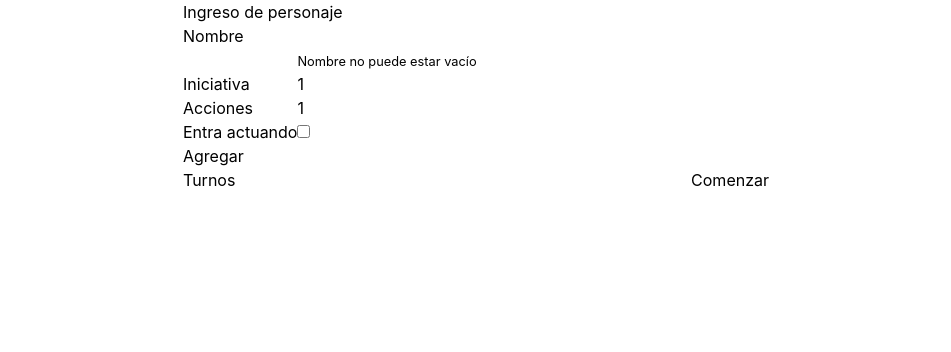
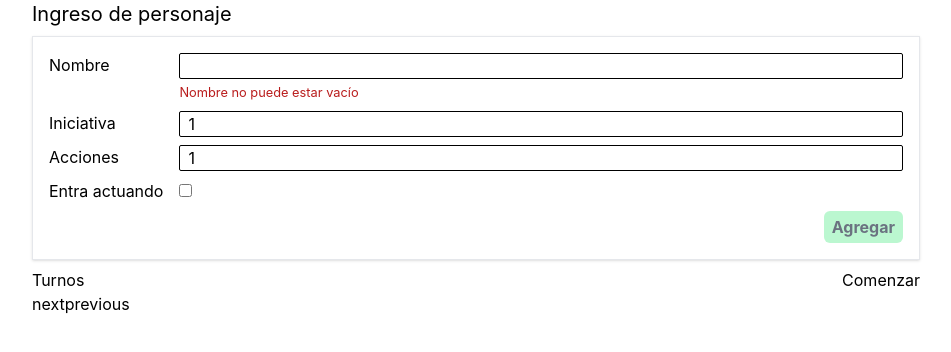
Before and after one commit to GonziTaji/werewolf-initiative, a Next.js app: page / in a window 1280 px wide. Shown: the top 352 px of the page, without its empty margins (164-1115 px from the left). Built offline with nearby package versions, Linux system fonts and the light colour scheme.

Commit message:
Style changes

```diff
--- a/components/characterForm.tsx
+++ b/components/characterForm.tsx
@@ -12,6 +12,7 @@ interface FormControlData<T> {
     label: string;
     errorMsg?: string;
     isValid: boolean;
+    className: string;
     validator?: (value: T) => boolean;
 }
 
@@ -51,7 +52,7 @@ export default function CharacterForm(props: CharacterFormProps) {
 
     function inputOnChange(ev: SyntheticEvent<HTMLInputElement>) {
         const currentTarget = ev.currentTarget;
-        const controlKey = currentTarget.getAttribute('data-control-key') || '';
+        const controlKey = currentTarget.id;
 
         const newFormData = { ...formData };
         const controlData = newFormData[controlKey];
@@ -79,39 +80,56 @@ export default function CharacterForm(props: CharacterFormProps) {
 
     return (
         <>
-            <h2>Ingreso de personaje</h2>
+            <h2 className="text-xl">Ingreso de personaje</h2>
 
-            <form style={styles.form}>
+            <form className="p-4 my-2 border grid gap-y-2 grid-cols-auto-1fr shadow">
                 {Object.entries(formData).map(
                     ([controlKey, formControl], i) => (
                         <Fragment key={i}>
-                            <label htmlFor={controlKey}>
+                            <label className="pr-4" htmlFor={controlKey}>
                                 {formControl.label}
                             </label>
 
                             <Input
-                                data-control-key={controlKey}
-                                style={{}}
+                                id={controlKey}
+                                className={
+                                    formControl.type !== 'checkbox' && 'w-full '
+                                }
                                 type={formControl.type}
                                 value={formControl.value}
                                 onChange={inputOnChange}
                                 isValid={formControl.isValid}
                                 errorMsg={formControl.errorMsg}
-                                errorClassName={'text-red'}
                             />
                         </Fragment>
                     )
                 )}
-            </form>
 
                 <button
                     disabled={!isValid()}
-                className="btn btn-primary"
+                    className={`
+                        col-start-2
+                        justify-self-end
+                        hover:text-white
+                        text-gray-100
+                        hover:bg-green-600
+                        bg-green-700
+                        disabled:bg-green-200
+                        disabled:text-gray-500
+                        disabled:cursor-not-allowed
+                        transition-colors
+                        rounded-md
+                        py-1
+                        px-2
+                        cursor-pointer
+                        font-bold
+                    `}
                     type="button"
                     onClick={submitForm}
                 >
                     Agregar
                 </button>
+            </form>
         </>
     );
 }
@@ -122,6 +140,7 @@ const formDataInitialState = (): { [key: string]: FormControlData<any> } => ({
         type: 'text',
         label: 'Nombre',
         errorMsg: 'Nombre no puede estar vacío',
+        className: '',
         isValid: false,
         validator: (value: string) => !!value.trim(),
     },
@@ -130,6 +149,7 @@ const formDataInitialState = (): { [key: string]: FormControlData<any> } => ({
         type: 'number',
         label: 'Iniciativa',
         errorMsg: 'Iniciativa debe ser mayor a 0',
+        className: '',
         isValid: true,
         validator: (value: number) => value > 0,
     },
@@ -138,6 +158,7 @@ const formDataInitialState = (): { [key: string]: FormControlData<any> } => ({
         type: 'number',
         label: 'Acciones',
         errorMsg: 'Acciones debe ser mayor a 0',
+        className: '',
         isValid: true,
         validator: (value: number) => value > 0,
     },
@@ -145,28 +166,7 @@ const formDataInitialState = (): { [key: string]: FormControlData<any> } => ({
         value: false,
         type: 'checkbox',
         label: 'Entra actuando',
+        className: '',
         isValid: true,
     },
 });
-
-const styles = {
-    form: {
-        display: 'grid',
-        gridTemplateColumns: 'auto 1fr',
-
-        label: {
-            paddingRight: '1rem',
-        },
-
-        input: {
-            width: '100%',
-
-            '&[type=checkbox]': {
-                width: 'auto',
-            },
-        },
-    },
-    error: {
-        color: 'red',
-    },
-};
--- a/components/input.tsx
+++ b/components/input.tsx
@@ -11,11 +11,16 @@ export default function Input({ isValid, errorMsg, ...props }: NewInputProps) {
     const checked = props.type === 'checkbox' ? props.value : false;
     let showError = isValid === undefined ? false : !isValid;
 
+    let className = 'border border-black rounded-sm px-2';
+    if (props.className) {
+        className += ' ' + props.className;
+    }
+
     return (
         <div>
-            <input {...props} checked={checked} />
+            <input {...props} className={className} checked={checked} />
             <br />
-            <small className={props.errorClassName || ''}>
+            <small className="text-red-700">
                 {showError && (errorMsg || 'Valor inválido')}
             </small>
         </div>
--- a/components/turnElement.tsx
+++ b/components/turnElement.tsx
@@ -8,86 +8,93 @@ interface TurnElementProps {
 }
 
 export default function TurnElement({ turn, setTurn }: TurnElementProps) {
-    const classNameByTurnState = (() => {
+    let containerBg = '';
+
+    const baseButtonClass = `
+        disabled:bg-gray-100
+        disabled:text-gray-800
+        disabled:cursor-not-allowed
+        transition-colors
+        cursor-pointer
+        w-28
+        rounded-sm
+        text-md
+        font-slim`;
+
     if (turn.incapacitated) {
-            return 'incapacitated';
+        containerBg += 'bg-rose-100';
+    } else {
+        switch (turn.turnState) {
+            case TurnState.ACTING:
+                containerBg += 'bg-blue-50';
+                break;
+
+            case TurnState.WAITING:
+            case TurnState.HOLD:
+                containerBg += 'bg-yellow-50';
+                break;
+        }
     }
 
-        return TurnState.ACTING.toLowerCase();
-    })();
-
-    const buttonStyles: CSSProperties = {
-        width: '8rem',
-    };
-
     const actions = {
+        usarRabia: {
+            className:
+                'justify-self-start text-white bg-red-400 hover:bg-red-300',
+            action: () => setTurn({ turnState: TurnState.ACTING }),
+            label: 'Usar rabia',
+            hidden: turn.turnState !== TurnState.WAITING || turn.incapacitated,
+        },
+        terminarTurno: {
+            className:
+                'justify-self-start text-white bg-green-600 hover:bg-green-500',
+            action: () => setTurn({ turnState: TurnState.WAITING }),
+            label: 'Terminar',
+            hidden: turn.turnState !== TurnState.ACTING,
+        },
+        guardarTurno: {
+            className:
+                'justify-self-center col-start-2 text-stone-700 bg-fuchsia-200 hover:bg-fuchsia-300',
+            action: () => setTurn({ turnState: TurnState.HOLD }),
+            label: 'Guardar',
+            hidden: turn.turnState !== TurnState.ACTING || turn.incapacitated,
+        },
+        usarTurno: {
+            className:
+                'justify-self-center col-start-2 text-stone-700 bg-fuchsia-200 hover:bg-fuchsia-300',
+            action: () => setTurn({ turnState: TurnState.ACTING }),
+            label: 'Actuar',
+            hidden: turn.turnState !== TurnState.HOLD || turn.incapacitated,
+        },
         capacitar: {
-            style: buttonStyles,
+            className:
+                'justify-self-end col-start-3 text-red-100 bg-rose-800 hover:bg-rose-700',
             action: () => setTurn({ incapacitated: !turn.incapacitated }),
             label: turn.incapacitated ? 'Recapacitar' : 'Incapacitar',
-        },
-        terminarTurno: {
-            style: buttonStyles,
-            action: () => setTurn({ turnState: TurnState.WAITING }),
-            label: 'Terminar',
-        },
-        guardarTurno: {
-            style: buttonStyles,
-            action: () => setTurn({ turnState: TurnState.HOLD }),
-            label: 'Guardar',
-        },
-        usarTurno: {
-            style: buttonStyles,
-            action: () => setTurn({ turnState: TurnState.ACTING }),
-            label: 'Actuar',
-        },
-        usarRabia: {
-            style: buttonStyles,
-            action: () => setTurn({ turnState: TurnState.ACTING }),
-            label: 'Usar rabia',
+            hidden: false,
         },
     };
 
-    const buttonsToRender: any[] = [];
-    switch (turn.turnState) {
-        case TurnState.ACTING:
-            buttonsToRender.push(actions.terminarTurno);
-
-            if (!turn.incapacitated) {
-                buttonsToRender.push(actions.guardarTurno);
-            }
-            break;
-
-        case TurnState.HOLD:
-            buttonsToRender.push(actions.usarTurno);
-            break;
-        case TurnState.WAITING:
-            !turn.incapacitated && buttonsToRender.push(actions.usarRabia);
-            break;
-    }
-
-    buttonsToRender.push(actions.capacitar);
-
     return (
-        <div>
+        <div className={containerBg + ' p-2 '}>
+            <span className="text-sm border px-2 w-20">{turn.turnState}</span>
             <span>
                 {turn.initiative}. {turn.characterName.toUpperCase()}
                 &nbsp;
                 {turn.actions > 1 && `(Actúa x${turn.actions})`}
             </span>
 
-            <div>{turn.turnState}</div>
-
-            {buttonsToRender.map((button, i) => (
+            <div className="grid grid-cols-3 justify-items-stretch gap-1">
+                {Object.values(actions).map((button, i) => (
                     <button
+                        hidden={button.hidden || false}
                         onClick={button.action}
-                    style={button.style}
+                        className={button.className + ' ' + baseButtonClass}
                         key={i}
-                    disabled={button.disabled}
                     >
-                    {button.label}
+                        {button.label.toUpperCase()}
                     </button>
                 ))}
             </div>
+        </div>
     );
 }
--- a/components/turnList.tsx
+++ b/components/turnList.tsx
@@ -43,17 +43,10 @@ export default function TurnList() {
     }, [turnIndex]);
 
     return (
-        <div style={{ maxWidth: '650px', margin: 'auto', padding: '0 2rem' }}>
+        <div className="px-1 m-auto max-w-4xl">
             <CharacterForm submitForm={addTurn}></CharacterForm>
 
-            <div
-                style={{
-                    display: 'flex',
-                    justifyContent: 'space-between',
-                    alignContent: 'center',
-                    alignItems: 'center',
-                }}
-            >
+            <div className="flex justify-between content-center items-center">
                 <h2>Turnos</h2>
 
                 {!roundsStarted && (
@@ -66,7 +59,7 @@ export default function TurnList() {
                 )}
             </div>
 
-            <div>
+            <div className="flex flex-col gap-y-2">
                 {turns.map((item, i) => (
                     <TurnElement
                         key={i}
@@ -75,8 +68,15 @@ export default function TurnList() {
                     />
                 ))}
             </div>
+
+            <button onClick={getNextInitiative}>next</button>
+            <button onClick={getPreviousInitiative}>previous</button>
         </div>
     );
+
+    function getNextInitiative() {}
+
+    function getPreviousInitiative() {}
 
     function modifyTurn(index: number, changes: PartialTurn) {
         const newTurns = [...turns];
@@ -97,10 +97,27 @@ export default function TurnList() {
         setTurns(newTurns);
     }
 
-    function addTurn(turn: Turn) {
-        const newTurns = orderByInitiative([turn, ...turns]);
+    function addTurn(newTurn: Turn) {
+        newTurn.id = Date.now().toString();
 
-        setTurns(newTurns);
+        if (turnIndex === -1) {
+            setTurns(orderByInitiative([newTurn, ...turns]));
+        } else {
+            const newTurns = [...turns];
+
+            for (let i = 0; i < newTurns.length; i++) {
+                if (newTurns[i].initiative > newTurn.initiative) {
+                    newTurns.splice(i, 0, newTurn);
+                    setTurnIndex((turnIndex) => turnIndex + 1);
+                    break;
+                } else if (i === newTurns.length - 1) {
+                    newTurns.push(newTurn);
+                    break;
+                }
+            }
+
+            setTurns(newTurns);
+        }
     }
 
     function orderByInitiative(input: Turn[]) {
--- a/interfaces.ts
+++ b/interfaces.ts
@@ -1,6 +1,7 @@
-import { TurnState } from "./types";
+import { TurnState } from './types';
 
 export interface Turn extends TurnData {
+    id?: string;
     turnState: TurnState;
     actionsUsed: number;
     incapacitated: boolean;
```
Also changed, not shown: tailwind.config.js (+7 -3 lines), tsconfig.json (+15 -4 lines), 1 other file (tests, documents, lock files or other folders). Lines whose indentation alone changed are shown as unchanged.
